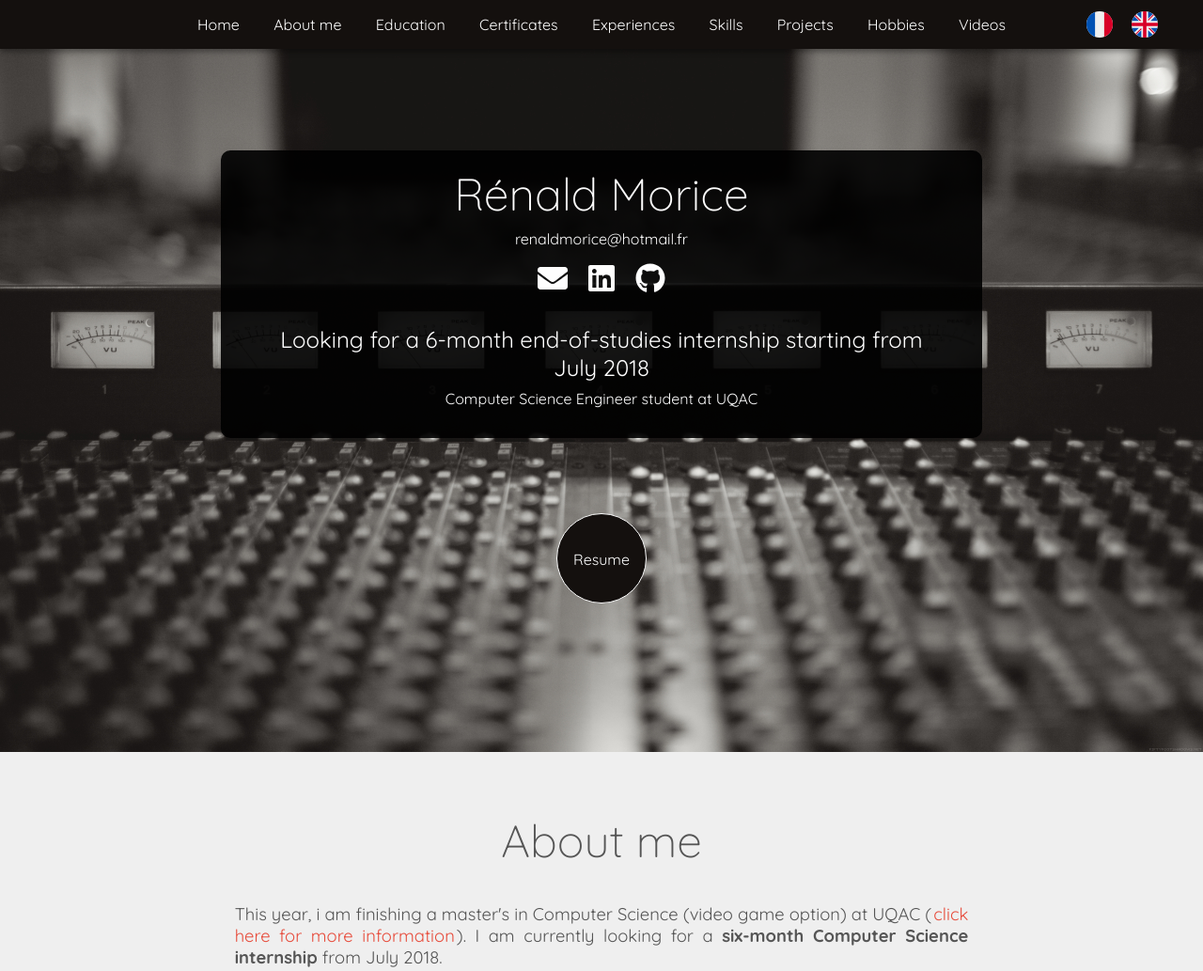
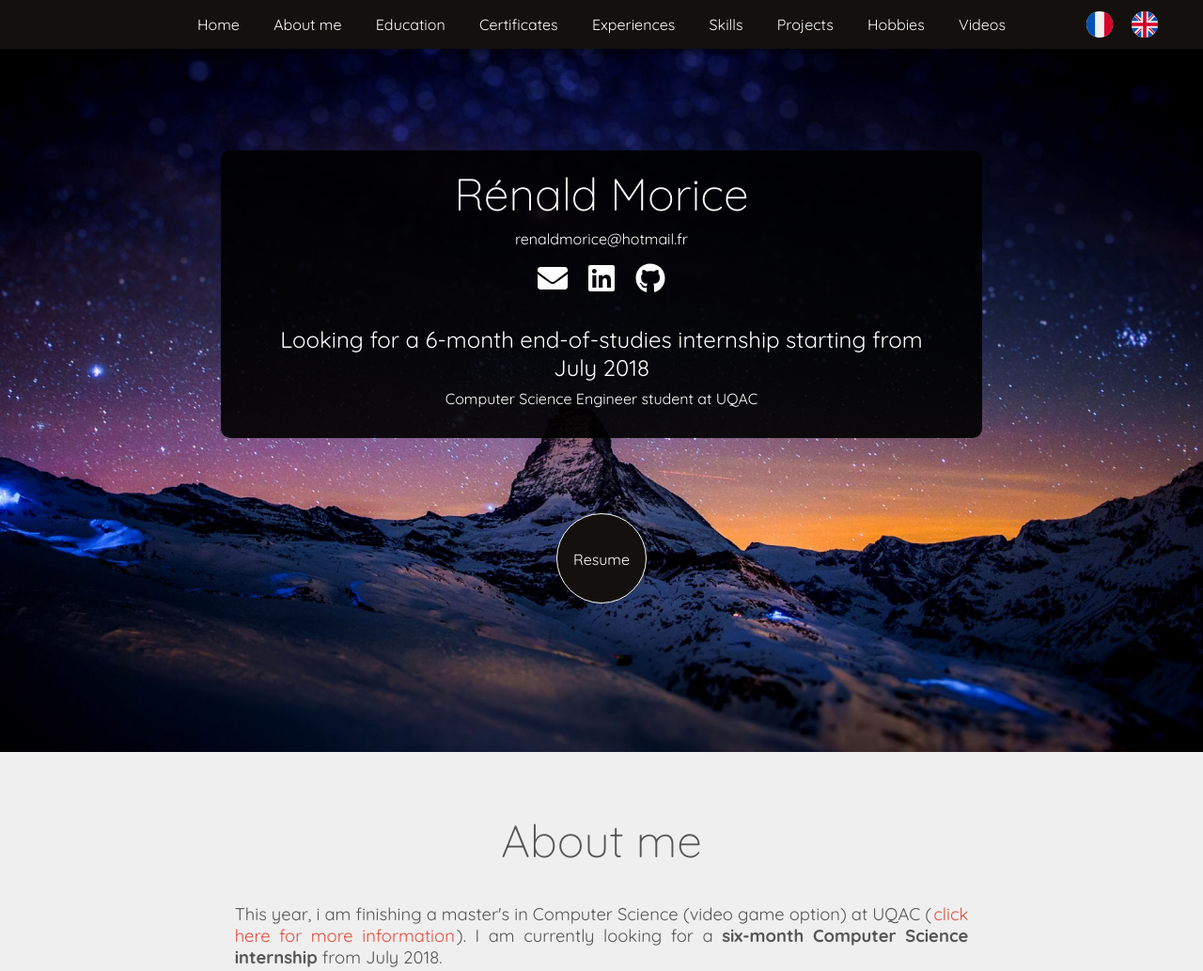
Before and after one commit to renald-morice/Portfolio, a PHP site: page / in a window 1280 px wide. Shown: the top 1033 px of the page at 94% size. Run offline with PHP 8.4, Linux system fonts and the light colour scheme.

Commit message:
new background + cleaning

```diff
--- a/css/portfolio.css
+++ b/css/portfolio.css
@@ -389,7 +389,7 @@ nav {
   cursor: pointer; }
 
 header {
-  background-image: url("../images/backgrounds/console.jpg");
+  background-image: url("../images/backgrounds/mountain.jpg");
   background-repeat: no-repeat;
   background-position: center;
   background-attachment: scroll;
--- a/css/scss/portfolio.scss
+++ b/css/scss/portfolio.scss
@@ -630,7 +630,7 @@ nav {
 
 header{
 
-    background-image: url("../images/backgrounds/console.jpg");
+    background-image: url("../images/backgrounds/mountain.jpg");
     background-repeat: no-repeat;
     background-position: center;
     background-attachment: scroll;
--- a/note.txt
+++ /dev/null
@@ -1,4 +0,0 @@
-Useful Websites :
-
- - flaticon
- - https://webgradients.com/
```
Also changed, not shown: images/backgrounds/console.jpg (deleted), images/backgrounds/mountain.jpg (added), images/backgrounds/network.jpg (deleted), images/backgrounds/parc.jpg (deleted), images/backgrounds/parc2.jpg (deleted), images/photo/renaldmorice.jpg (deleted), 4 other files.
